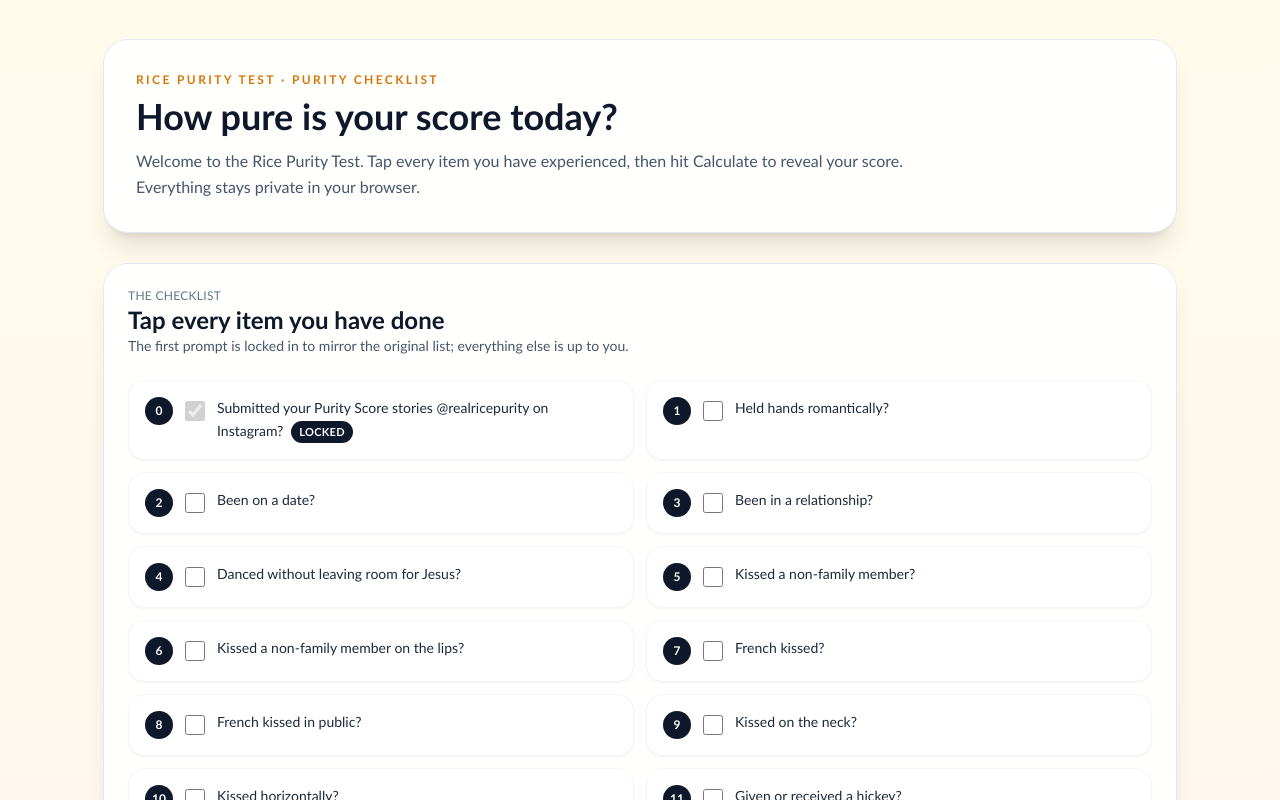
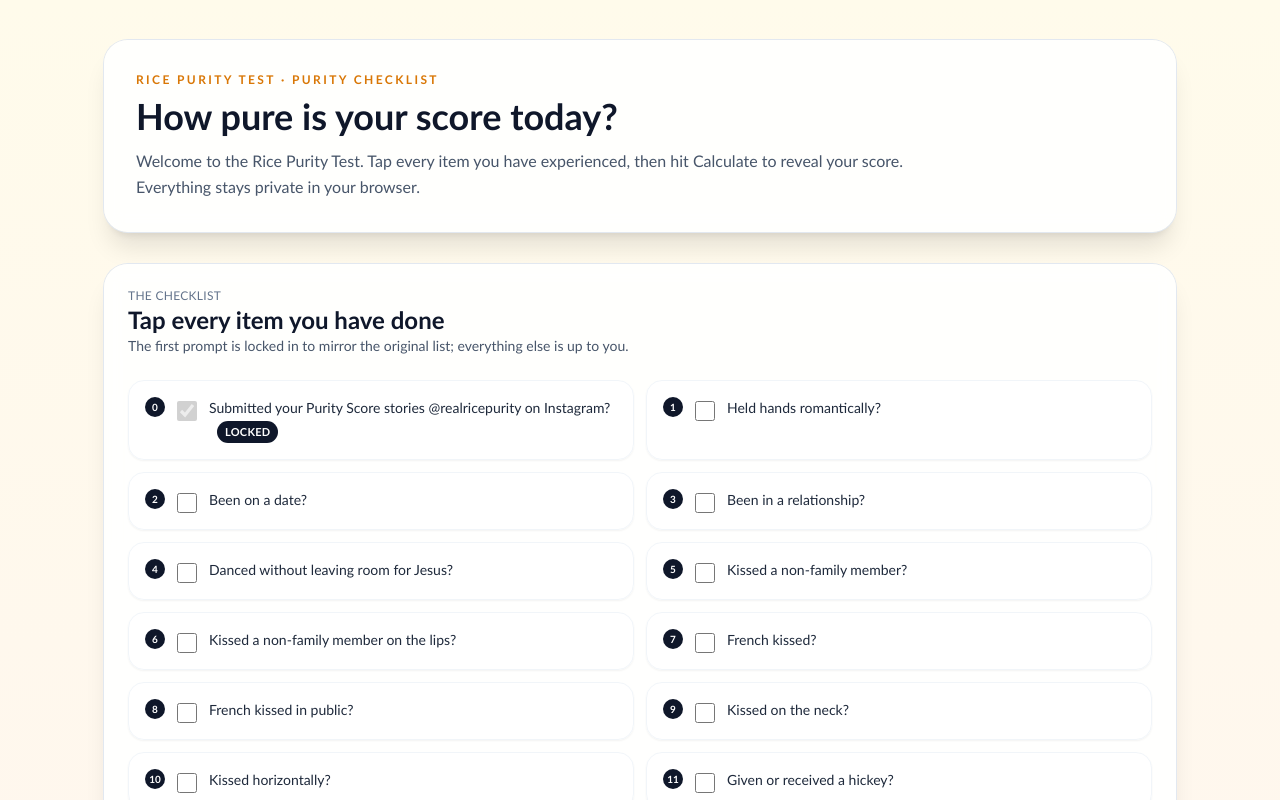
Before and after one commit to asifKhan014/itest, a React (Vite) app: page / in a window 1280 px wide. Shown: the top 800 px of the page. Built offline with nearby package versions, Linux system fonts and the light colour scheme.

Commit message:
number size updated

```diff
--- a/src/App.tsx
+++ b/src/App.tsx
@@ -144,7 +144,7 @@
                 className="rounded-2xl border border-slate-100 bg-white/70 p-4 shadow-sm transition hover:-translate-y-0.5 hover:shadow-md focus-within:ring-2 focus-within:ring-amber-400"
               >
                 <label className="flex cursor-pointer items-start gap-3">
-                  <span className="flex h-7 w-7 shrink-0 items-center justify-center rounded-full bg-slate-900 text-xs font-semibold text-white">
+                  <span className="flex h-5 w-5 shrink-0 items-center justify-center rounded-full bg-slate-900 text-[10px] font-semibold text-white">
                     {question.id}
                   </span>
                   <input
```
